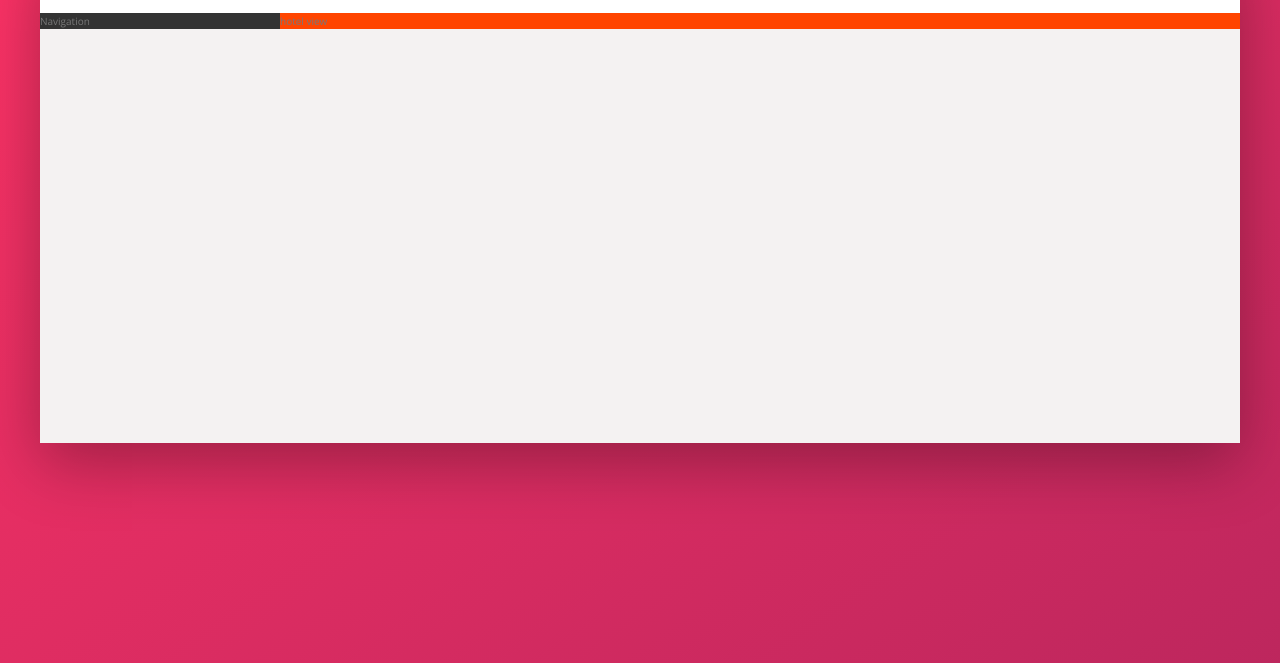
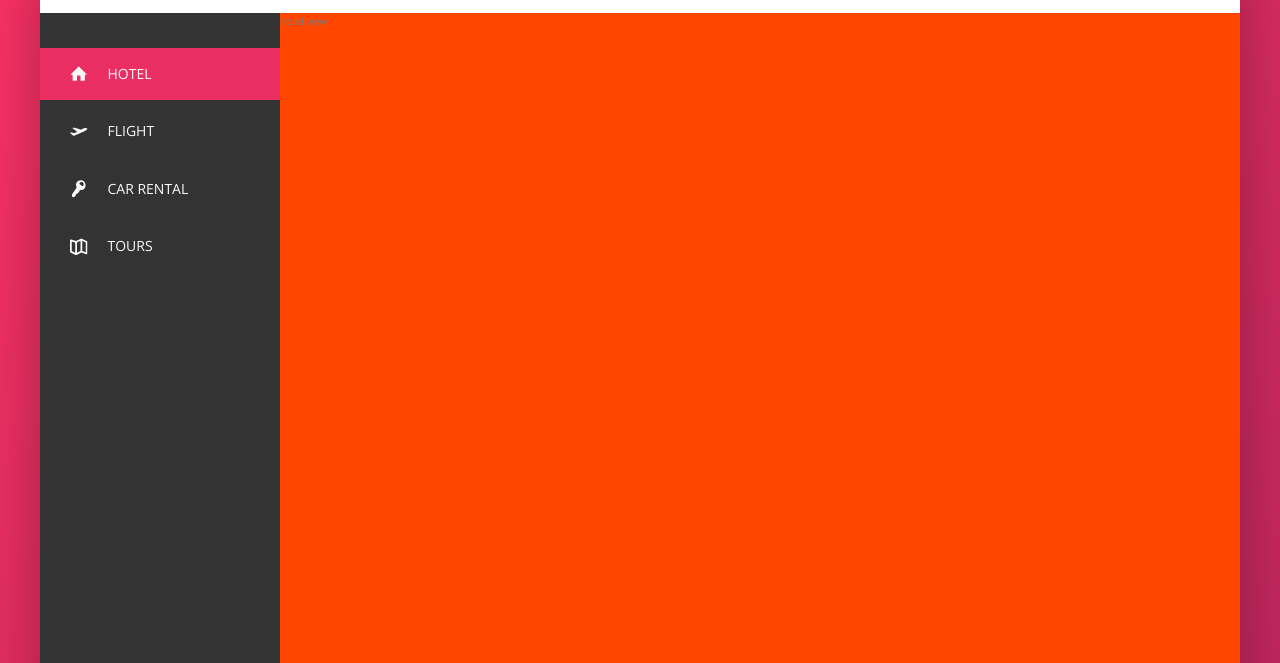
Before and after one commit to StRane/Trillo-spinoff, a website: page index.html in a window 1280 px wide. Shown: the part 137-800 px from the top of the page. Drawn offline with nearby package versions, Linux system fonts and the light colour scheme.

Commit message:
Sidebar navigation
Styling elements and different timing for creating custom effects.

```diff
--- a/index.html
+++ b/index.html
@@ -57,7 +57,47 @@
       </header>
 
       <div class="content">
-        <nav class="sidebar">Navigation</nav>
+        <nav class="sidebar">
+          <ul class="side-nav">
+            <li class="side-nav__item side-nav__item--active">
+              <a href="#" class="side-nav__link">
+                <svg class="side-nav__icon">
+                  <use xlink:href="img/sprite.svg#icon-home" />
+                </svg>
+                <span>Hotel</span>
+              </a>
+            </li>
+
+            <li class="side-nav__item">
+              <a href="#" class="side-nav__link">
+                <svg class="side-nav__icon">
+                  <use xlink:href="img/sprite.svg#icon-aircraft-take-off" />
+                </svg>
+                <span>Flight</span>
+              </a>
+            </li>
+
+            <li class="side-nav__item">
+              <a href="#" class="side-nav__link">
+                <svg class="side-nav__icon">
+                  <use xlink:href="img/sprite.svg#icon-key" />
+                </svg>
+                <span>Car Rental</span>
+              </a>
+            </li>
+
+            <li class="side-nav__item">
+              <a href="#" class="side-nav__link">
+                <svg class="side-nav__icon">
+                  <use xlink:href="img/sprite.svg#icon-map" />
+                </svg>
+                <span>Tours</span>
+              </a>
+            </li>
+          </ul>
+
+          <div class="legal">&copy; 2017 by Trillo. All rights reserved</div>
+        </nav>
         <main class="hotel-view">hotel view</main>
       </div>
     </div>
--- a/sass/_components.scss
+++ b/sass/_components.scss
@@ -113,3 +113,72 @@
     margin-right: 1rem;
   }
 }
+
+/////////////////////////////////////////////////
+//side navigation
+
+.side-nav {
+  font-size: 1.4rem;
+  list-style: none;
+  margin-top: 3.5rem;
+  &__item {
+    position: relative;
+
+    &:not(:last-child) {
+      margin-bottom: 0.5rem;
+    }
+  }
+
+  &__item::before {
+    content: "";
+    position: absolute;
+    top: 0;
+    left: 0;
+    height: 100%;
+    width: 3px;
+    background-color: var(--color-primary);
+    transform: scaleY(0);
+    transition: transform 0.2s, width 0.4s cubic-bezier(1, 0, 0, 1) 0.2s,
+      background-color 0.1s;
+  }
+
+  &__item:hover::before,
+  &__item--active::before {
+    transform: scaleY(1);
+    width: 100%;
+  }
+
+  &__item:active::before {
+    background-color: var(--color-primary-light);
+  }
+
+  &__link:link,
+  &__link:visited {
+    color: var(--color-grey-light-1);
+    text-decoration: none;
+    text-transform: uppercase;
+    display: block;
+    padding: 1.5rem 3rem;
+    position: relative;
+    z-index: 10;
+
+    display: flex;
+    align-items: center;
+  }
+
+  &__icon {
+    width: 1.75rem;
+    height: 1.75rem;
+    margin-right: 2rem;
+    fill: currentColor;
+  }
+}
+
+/////////////////////////////////////////////////
+//legal navigation
+.legal {
+  font-size: 1.2rem;
+  text-align: center;
+  padding: 2.5rem;
+  color: var(--color-grey-light-4);
+}
--- a/sass/_layout.scss
+++ b/sass/_layout.scss
@@ -25,10 +25,14 @@
   background-color: var(--color-grey-dark-1);
 
   flex: 0 0 20%;
+
+  display: flex;
+  flex-direction: column;
+  justify-content: space-between;
 }
 
 .hotel-view {
   background-color: orangered;
-
+  height: 80rem;
   flex: 1;
 }
```
Also changed, not shown: css/style.css.
